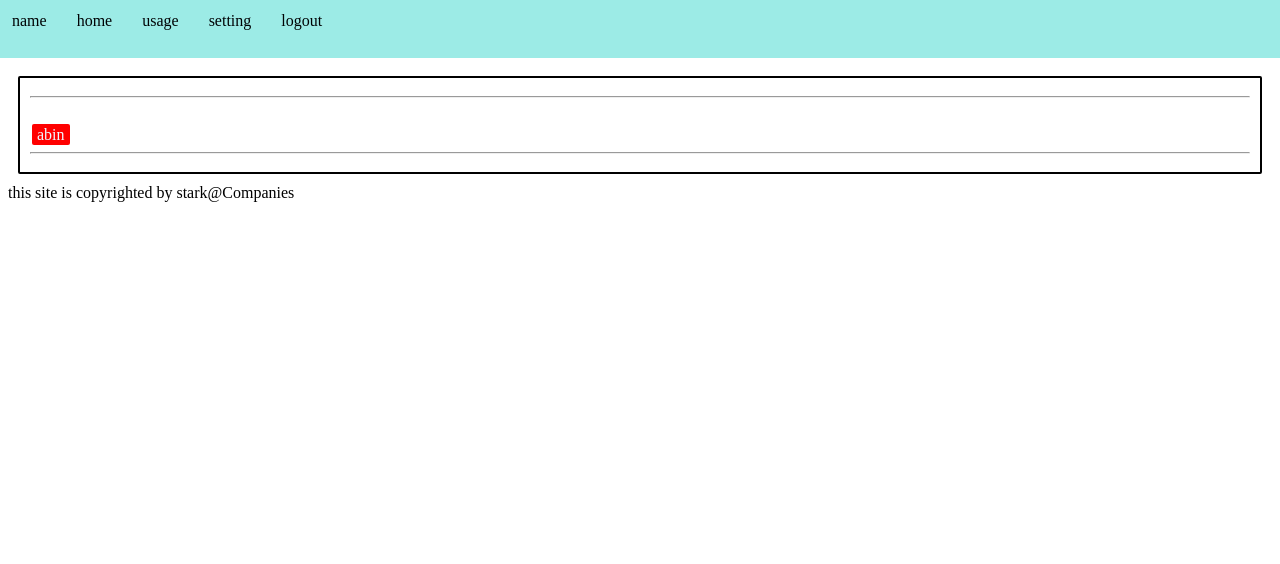
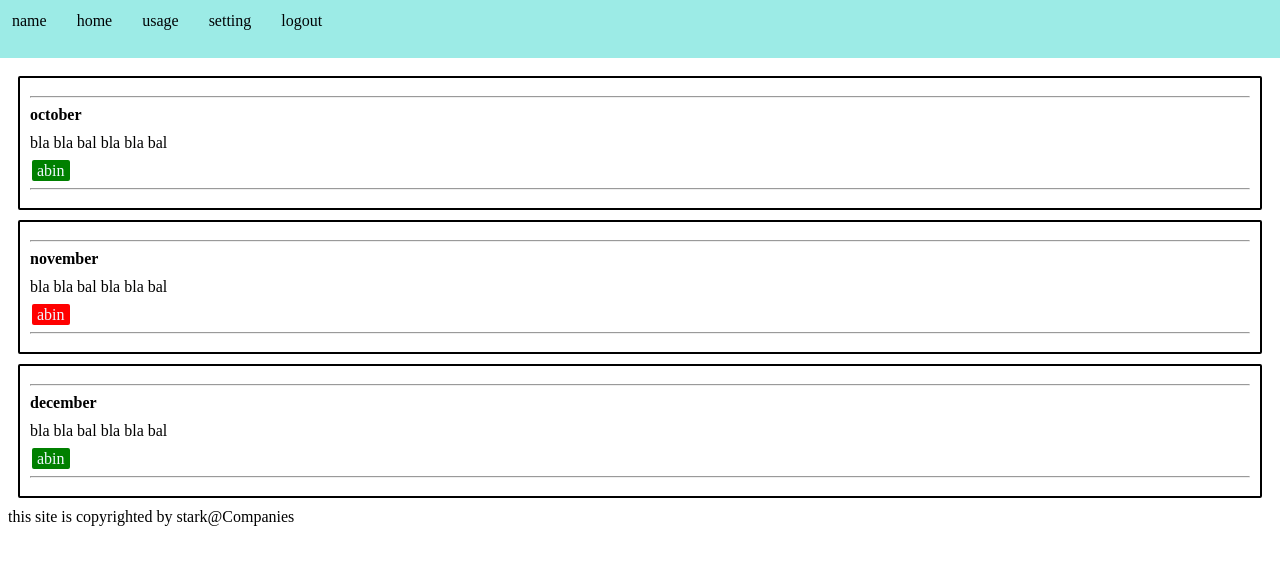
Before and after one commit to Abincjoseph20/check-user, a React (Create React App) app: page / in a window 1280 px wide. Shown: the top 564 px of the page. Built offline with nearby package versions, Linux system fonts and the light colour scheme.

Commit message:
arry looping

```diff
--- a/src/list/List.js
+++ b/src/list/List.js
@@ -1,14 +1,14 @@
 import React from "react";
 import ListItem from "./ListItem";
 
-const obj =[
+const arr =[
     {
         title:'october',
         descr:'bla bla bal bla bla bal',
         isActive:true
     },
     {
-        title:'novmber',
+        title:'november',
         descr:'bla bla bal bla bla bal',
         isActive:false
     },
@@ -24,8 +24,12 @@ class List extends React.Component{
     render(){
         return(
             <div className="app-list">
-            <ListItem title={obj.title}  descr={obj.descr} isActive={obj.isActive}/>
-      </div>
+            {
+            arr.map((obj)=>{
+                return <ListItem key={obj.title} title={obj.title}  descr={obj.descr} isActive={obj.isActive}/> //this is array itration or looping  which is used in map() method
+            })                                                                                  //map return the list items
+            }
+           </div>
         );
     }
 }
```
